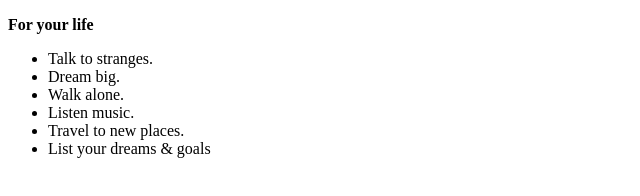
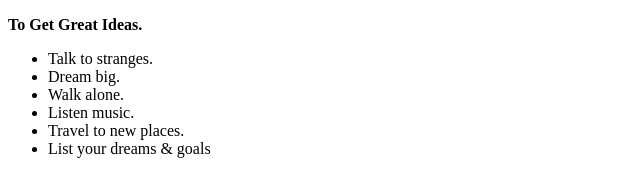
Before and after one commit to thantzhin/thantzhin.github.io, a plain HTML site: page index.html in a window 1280 px wide. Shown: the full height of the page, 0-640 px from the left. Drawn offline with Linux system fonts and the light colour scheme.

Commit message:
Update index.html

```diff
--- a/index.html
+++ b/index.html
@@ -4,7 +4,7 @@
 
 <head>
 
-   <title> To Get Great Ideas </title>
+   <title> For your life </title>
 
 </head>
 
@@ -12,7 +12,7 @@
 
    <!-- Unordered List -->
 
-   <p><B> For your life</B> </p>
+   <p><B> To Get Great Ideas.</B> </p>
 
    <ul>
 
```
